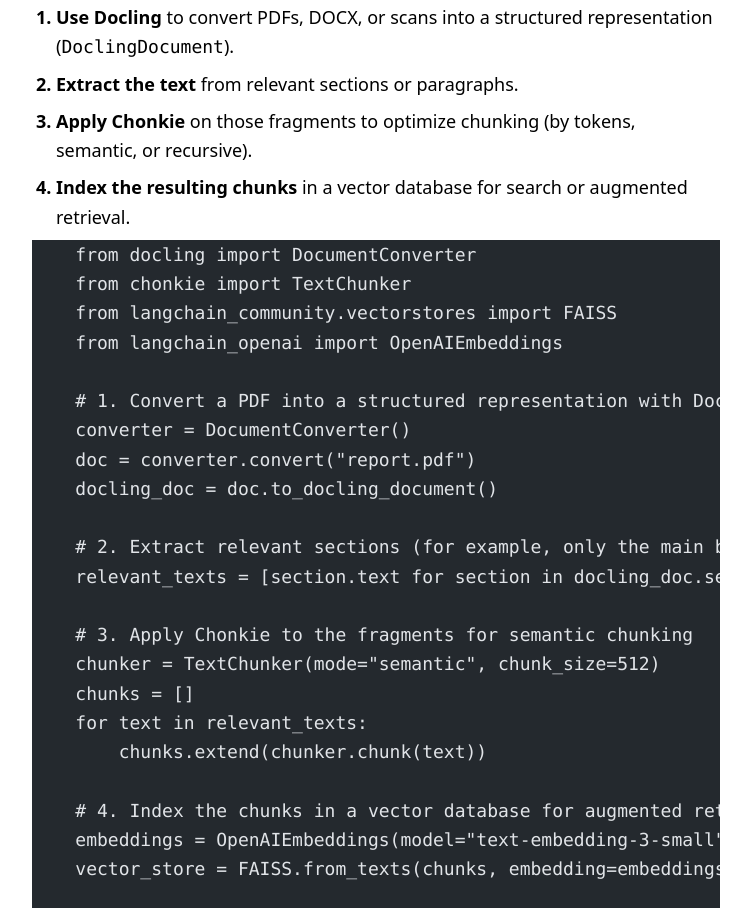
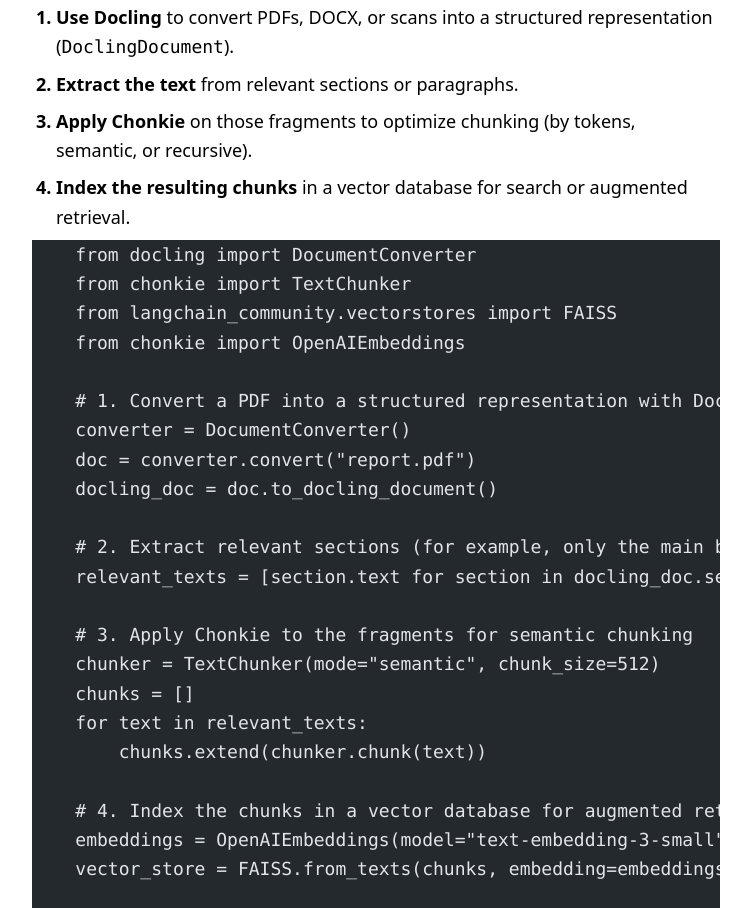
Before and after one commit to marcmayol/marcmayol.github.io, an Astro site: page /blog/en/chonkie-and-docling-two-complementary-approaches-to-document-processing-rag in a window 1280 px wide. Shown: the part 5392-6300 px from the top of the page, without its empty margins (248-999 px from the left). Built offline with nearby package versions, Linux system fonts and the light colour scheme; Astro itself is replaced by a stand-in of ours; some packages are replaced by stand-ins of ours; code samples lack their colours; a web font is replaced by a local one.

Commit message:
Replace OpenAIEmbeddings import with chonkie
Replace OpenAIEmbeddings import with chonkie

```diff
--- a/src/content/blog/en/chonkie-and-docling-two-complementary-approaches-to-document-processing-rag.mdx
+++ b/src/content/blog/en/chonkie-and-docling-two-complementary-approaches-to-document-processing-rag.mdx
@@ -165,7 +165,7 @@
     from docling import DocumentConverter
     from chonkie import TextChunker
     from langchain_community.vectorstores import FAISS
-    from langchain_openai import OpenAIEmbeddings
+    from chonkie import OpenAIEmbeddings
 
     # 1. Convert a PDF into a structured representation with Docling
     converter = DocumentConverter()
```
